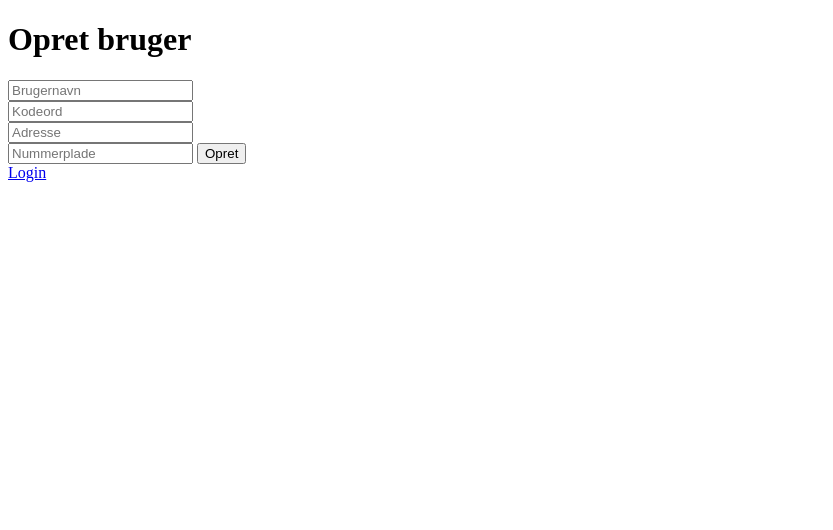
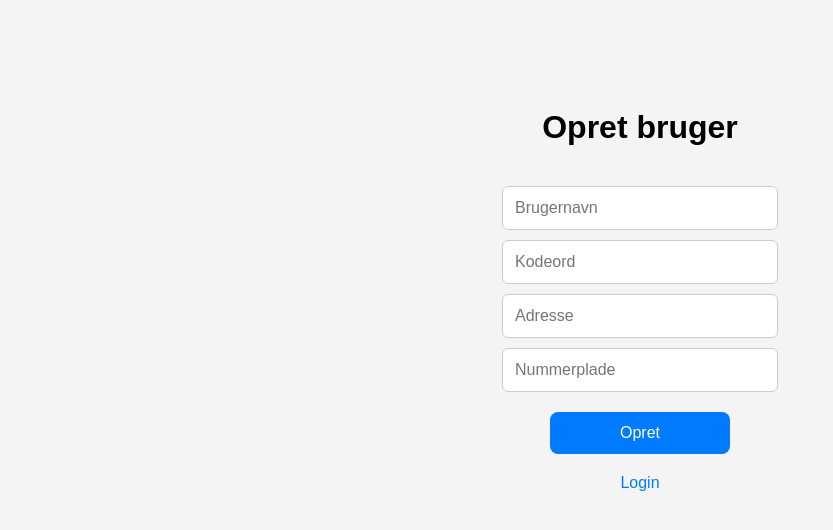
Before and after one commit to hojgfd/Eksamensprojekt-Informatik, a Flask app: page /register in a window 1280 px wide. Shown: the top 530 px of the page, without its empty margins (0-833 px from the left). Run offline with Flask 3, Linux system fonts and the light colour scheme.

Commit message:
UImaxxing

```diff
--- a/server/flask_app.py
+++ b/server/flask_app.py
@@ -113,7 +113,7 @@ def upload_form():
     return render_template("upload_form.html")
 
 @app.route('/overblik')
-def upload_form():
+def overblik():
     return render_template("overblik.html")
 
 
--- a/server/templates/index.html
+++ b/server/templates/index.html
@@ -35,5 +35,6 @@
         <a href="/login" class="btn">Login</a>
         <a href="/profile" class="btn">Profile</a>
         <a href="/reservation" class="btn">Reservation</a>
+        <a href="/overblik" class="btn">Overblik</a>
     </body>
     </html>
--- a/server/templates/register.html
+++ b/server/templates/register.html
@@ -1,16 +1,60 @@
 <!DOCTYPE html>
 <html>
 <head>
-    <title>Register</title>
+    <title>Opret bruger</title>
+    <style>
+        body {
+            font-family: Arial, sans-serif;
+            background: #f4f4f4;
+            text-align: center;
+            padding-top: 80px;
+        }
+        h1 {
+            margin-bottom: 40px;
+        }
+        input {
+            display: block;
+            width: 250px;
+            margin: 10px auto;
+            padding: 12px;
+            font-size: 16px;
+            border: 1px solid #ccc;
+            border-radius: 6px;
+        }
+        button {
+            display: block;
+            width: 180px;
+            margin: 20px auto;
+            padding: 12px;
+            font-size: 16px;
+            background: #007BFF;
+            color: white;
+            border: none;
+            border-radius: 8px;
+            cursor: pointer;
+        }
+        button:hover {
+            background: #0056b3;
+        }
+        a {
+            display: block;
+            margin-top: 15px;
+            color: #007BFF;
+            text-decoration: none;
+        }
+        a:hover {
+            text-decoration: underline;
+        }
+    </style>
 </head>
 <body>
 
 <h1>Opret bruger</h1>
 
 <form method="POST">
-    <input type="text" name="username" placeholder="Brugernavn" required><br>
-    <input type="password" name="password" placeholder="Kodeord" required><br>
-    <input type="text" name="address" placeholder="Adresse" required><br>
+    <input type="text" name="username" placeholder="Brugernavn" required>
+    <input type="password" name="password" placeholder="Kodeord" required>
+    <input type="text" name="address" placeholder="Adresse" required>
     <input type="text" name="plate" placeholder="Nummerplade" required>
     <button type="submit">Opret</button>
 </form>
```
Also changed, not shown: server/templates/login.html (+46 -2 lines), server/templates/profile.html (+47 -4 lines).
